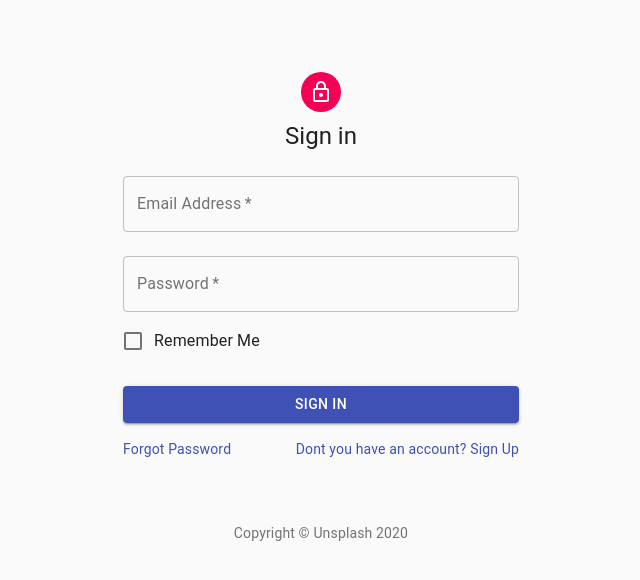
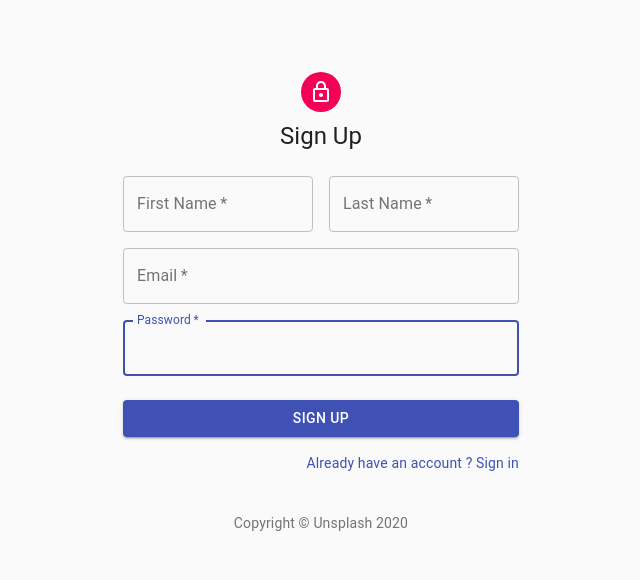
Before and after one commit to NidhitheCoder/unsplash-app, a React (Create React App) app in the folder unsplash-app/: page / in a window 1280 px wide. Both pictures are taken after a click on the link "Dont you have an account? Sign Up". Shown: the top 580 px of the page, without its empty margins (319-959 px from the left). Built offline with nearby package versions, Linux system fonts and the light colour scheme.

Commit message:
toggle through signup and sign in in a single route,change endpoint ,

```diff
--- a/unsplash-app/src/components/image-collection/image-collection.component.jsx
+++ b/unsplash-app/src/components/image-collection/image-collection.component.jsx
@@ -17,7 +17,6 @@ class ImageCollection extends React.Component {
     imgCollectionFromStore = imgCollectionFromStore
       ? imgCollectionFromStore
       : [];
-    console.log(fetchComplete);
     let keyword = searchKeyword ? searchKeyword : "";
     const filteredArray = imgCollectionFromStore.filter(image => {
       return image.title.toLowerCase().includes(keyword.toLowerCase());
--- a/unsplash-app/src/components/login-component/login.component.jsx
+++ b/unsplash-app/src/components/login-component/login.component.jsx
@@ -15,6 +15,8 @@ import Container from "@material-ui/core/Container";
 import { Copyright } from "../copyright/copyright.component";
 import CustomButton from "../custom-button/custom-button.component";
 import auth from "../../auth/auth";
+import { toggleUserAsync } from "../../redux/image-collection/image-collection.action";
+import { connect } from "react-redux";
 
 const useStyles = makeStyles(theme => ({
   paper: {
@@ -33,10 +35,14 @@ const useStyles = makeStyles(theme => ({
   },
   submit: {
     margin: theme.spacing(3, 0, 2)
+  },
+  link:{
+    cursor:"pointer"
   }
 }));
 
 const Login = props => {
+  const {toggleUser} = props;
   const classes = useStyles();
   return (
     <Container component="main" maxWidth="xs">
@@ -94,7 +100,7 @@ const Login = props => {
               </Link>
             </Grid>
             <Grid item>
-              <Link href="#" variant="body2">
+              <Link className={classes.link} variant="body2" onClick={toggleUser}>
                 {"Dont you have an account? Sign Up"}
               </Link>
             </Grid>
@@ -108,4 +114,8 @@ const Login = props => {
   );
 };
 
-export default Login;
+const mapDispatchToProps = (dispatch) => ({
+  toggleUser: () => dispatch(toggleUserAsync())
+})
+
+export default connect(null,mapDispatchToProps)(Login);
--- a/unsplash-app/src/components/signUp/signUp.component.jsx
+++ b/unsplash-app/src/components/signUp/signUp.component.jsx
@@ -1,6 +1,7 @@
 import React from "react";
 import Container from "@material-ui/core/Container";
 import Avatar from "@material-ui/core/Avatar";
+import { connect } from "react-redux";
 // import Button from "@material-ui/core/Button";
 import CssBaseline from "@material-ui/core/CssBaseline";
 import TextField from "@material-ui/core/TextField";
@@ -12,6 +13,8 @@ import Typography from "@material-ui/core/Typography";
 import { makeStyles } from "@material-ui/core/styles";
 import { Copyright } from "../copyright/copyright.component";
 import CustomButton  from '../custom-button/custom-button.component';
+
+import {toggleUserAsync} from '../../redux/image-collection/image-collection.action';
 
 const useStyles = makeStyles(theme => ({
   paper: {
@@ -30,10 +33,14 @@ const useStyles = makeStyles(theme => ({
   },
   submit: {
     margin: theme.spacing(3, 0, 2)
+  },
+  link:{
+    cursor:'pointer'
   }
 }));
 
-const SignUp = () => {
+const SignUp = (props) => {
+  const {toggleUser} = props
   const classes = useStyles();
   return (
     <Container component="main" maxWidth="xs">
@@ -105,11 +112,11 @@ const SignUp = () => {
             classes={classes.submit}
           />
           <Grid container justify="flex-end">
-            <grid item margin={4}>
-              <Link href="#" variant="body2">
+            <Grid item margin={4}>
+              <Link className={classes.link} variant="body2" onClick={toggleUser}>
                 Already have an account ? Sign in
               </Link>
-            </grid>
+            </Grid>
           </Grid>
         </form>
       </div>
@@ -120,4 +127,8 @@ const SignUp = () => {
   );
 };
 
-export default SignUp;
+const mapDispatchToProps = (dispatch) => ({
+toggleUser:() => dispatch(toggleUserAsync())
+});
+
+export default connect(null,mapDispatchToProps)(SignUp);
--- a/unsplash-app/src/pages/login-and-signUp/login-and-SignUp.component.jsx
+++ b/unsplash-app/src/pages/login-and-signUp/login-and-SignUp.component.jsx
@@ -1,12 +1,17 @@
 import React from "react";
 import "./login-and-signUp.styles.modules.scss";
+import { connect } from "react-redux";
 
 import Login from "../../components/login-component/login.component";
 import SignUp from "../../components/signUp/signUp.component";
 
 const LoginAndSignUp = props => {
-  return <Login {...props} />;
-  // <SignUp />
+  const { newUser } = props;
+  return <div>{newUser ? <SignUp /> : <Login {...props} />}</div>;
 };
 
-export default LoginAndSignUp;
+const mapStateToProps = state => ({
+  newUser: state.imageCollection.newUser
+});
+
+export default connect(mapStateToProps)(LoginAndSignUp);
--- a/unsplash-app/src/redux/image-collection/image-collection.action.js
+++ b/unsplash-app/src/redux/image-collection/image-collection.action.js
@@ -1,5 +1,16 @@
 import imageCollectionActionTypes from "./image-collection.types";
 import axios from "../../axios/axios";
+
+//toggleUsers helps to toggle login and signup page in a single route
+export const toggleUser =() =>({
+  type:imageCollectionActionTypes.TOGGLE_USER_TYPE
+})
+
+export const toggleUserAsync = () => {
+  return dispatch => {
+    dispatch(toggleUser());
+  }
+}
 
 // Images fetch section
 export const fetchImagesSuccess = imagesCollection => ({
@@ -15,7 +26,7 @@ export const fetchCollecitonsStartAsync = () => {
   return dispatch => {
     dispatch(fetchImageStart())
     axios
-      .get("/data")
+      .get("/images")
       .then(data =>
         setTimeout(() => {
           dispatch(fetchImagesSuccess(data.data))
@@ -33,7 +44,7 @@ export const addSingleImageToStore = singleImage => ({
 export const addSingleImageToStoreAsync = (title, url, userId) => {
   return dispatch => {
     axios
-      .post(`/data/`, {
+      .post(`/images/`, {
         userID: userId,
         title: title,
         imgUrl: url
@@ -50,7 +61,7 @@ export const removeImageFromStore = image => ({
 
 export const removeImageFromStoreAsync = image => {
   return dispatch => {
-    axios.delete(`/data/${image.id}`).then(res => {
+    axios.delete(`/images/${image.id}`).then(res => {
       if (res.request.status === 200) {
         dispatch(removeImageFromStore(image));
       }
--- a/unsplash-app/src/redux/image-collection/image-collection.reducer.js
+++ b/unsplash-app/src/redux/image-collection/image-collection.reducer.js
@@ -4,11 +4,18 @@ import { removeImage } from "./image-collection.utils";
 const INITIAL_STATE = {
   imageCollection: null,
   searchWord: "",
-  fetchComplete: ""
+  fetchComplete: "",
+  newUser: false
 };
 
 const imageCollectionReducer = (state = INITIAL_STATE, action) => {
   switch (action.type) {
+    case imageCollectionActionTypes.TOGGLE_USER_TYPE:
+      return {
+        ...state,
+        newUser: !state.newUser
+      };
+
     case imageCollectionActionTypes.FETCH_IMAGES_START:
       return {
         ...state,
--- a/unsplash-app/src/redux/image-collection/image-collection.types.js
+++ b/unsplash-app/src/redux/image-collection/image-collection.types.js
@@ -3,7 +3,8 @@ const imageCollectionActionTypes = {
   FETCH_IMAGES_START:"FETCH_IMAGES_START",
   ADD_SINGLE_IMAGE_SUCCESS: "ADD_SINGLE_DATA_SUCCESS",
   ADD_SEARCH_KEYWORD_SUCCESS: "ADD_SEARCH_KEYWORD_SUCCESS",
-  REMOVE_IMAGE_SUCCESS: "REMOVE_IMAGE_SUCCESS"
+  REMOVE_IMAGE_SUCCESS: "REMOVE_IMAGE_SUCCESS",
+  TOGGLE_USER_TYPE:"TOGGLE_USER_TYPE"
 };
 
 export default imageCollectionActionTypes;
```
